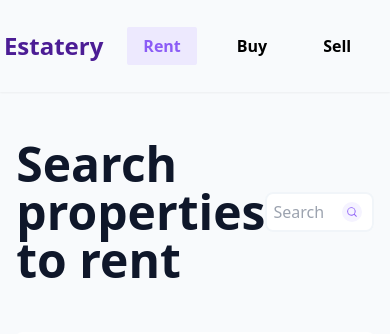
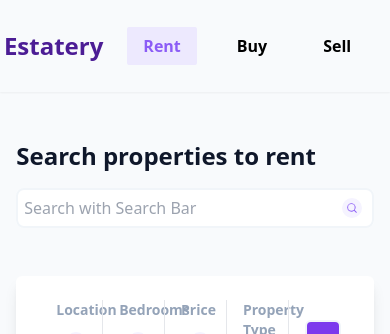
Before and after one commit to ShivangamSoni/real-estate, a React (Vite) app: page /rent in a window 390 px wide. Shown: the top 334 px of the page. Built offline with nearby package versions, Linux system fonts and the light colour scheme.

Commit message:
Update: Search Bar Responsive Style

```diff
--- a/src/components/rent/Search.tsx
+++ b/src/components/rent/Search.tsx
@@ -11,11 +11,11 @@ export default function Search() {
     }
 
     return (
-        <div className="flex items-center justify-between">
-            <h1 className="text-slate-900 font-semibold text-5xl">
+        <div className="flex flex-wrap items-center justify-between gap-4">
+            <h1 className="text-slate-900 font-semibold text-2xl sm:text-4xl md:text-6xl">
                 Search properties to rent
             </h1>
-            <form onSubmit={handleSubmit} className="relative">
+            <form onSubmit={handleSubmit} className="relative w-full lg:w-auto">
                 <input
                     type="search"
                     onChange={(e) => setQuery(e.target.value)}
```
